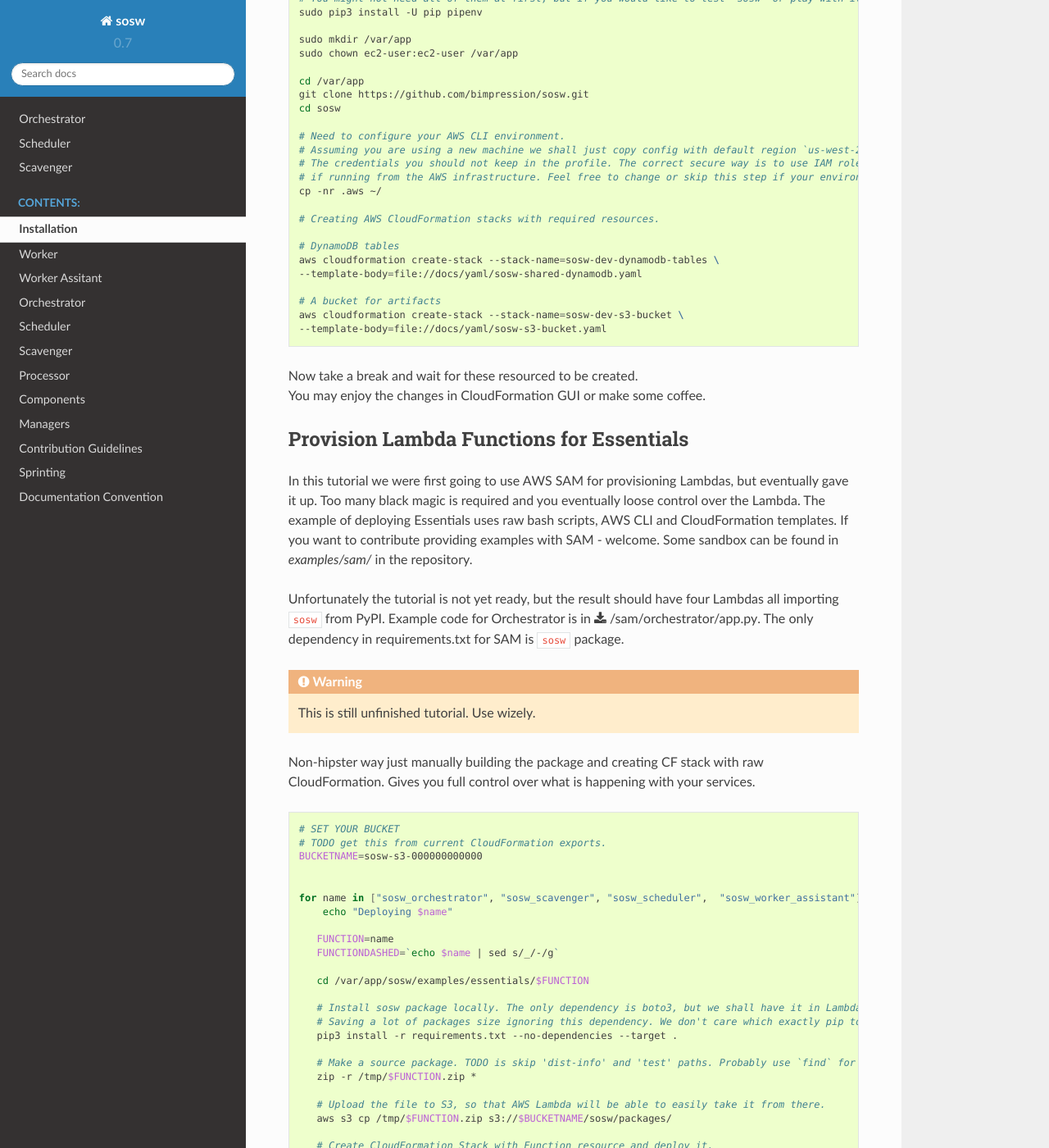
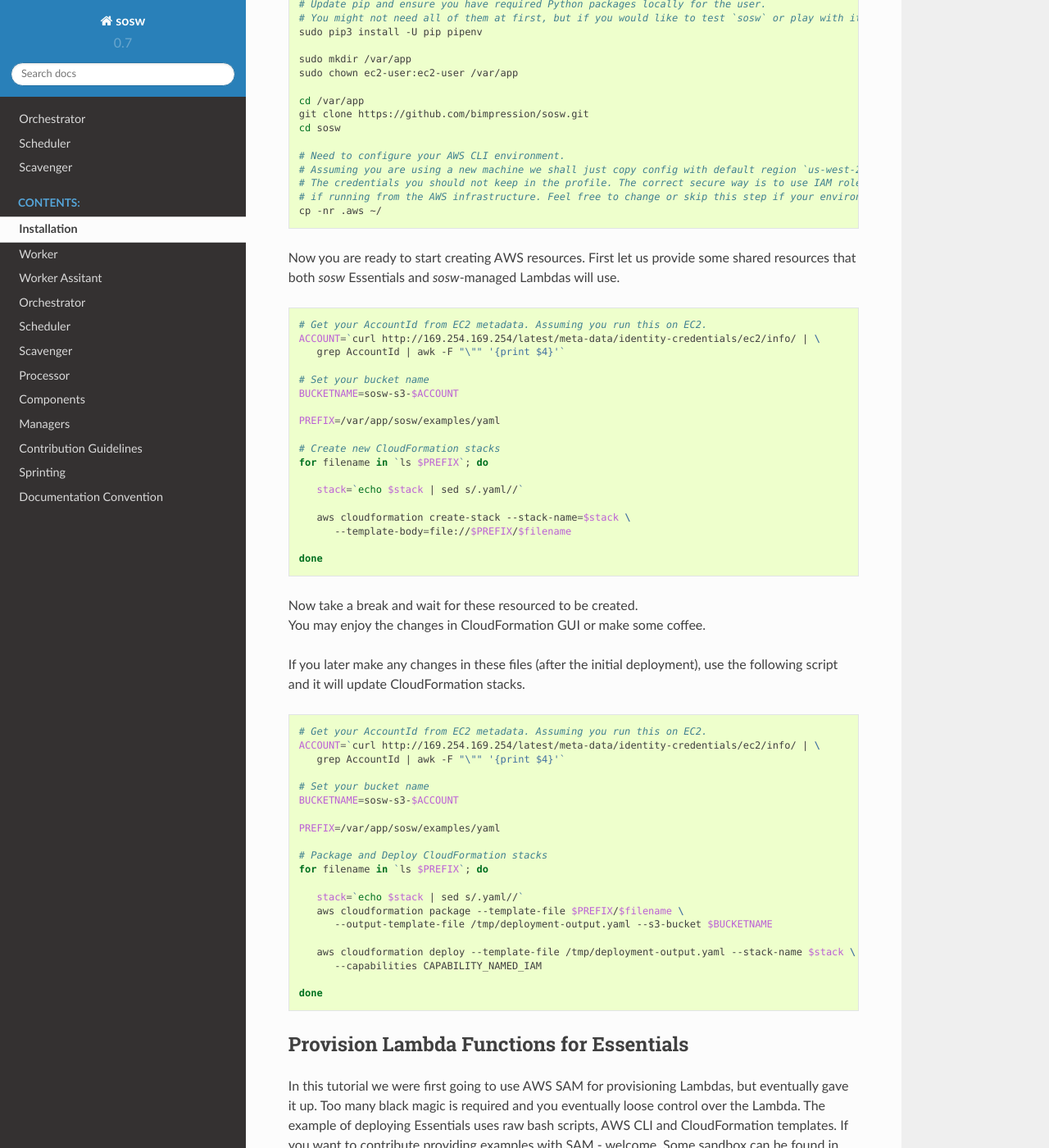
Before and after one commit to sosw/sosw, a Sphinx documentation site: the page built from docs/installation.rst, in a window 1280 px wide and 1400 px high, scrolled down 1280 px. Shown: the whole window at 82% size. Built offline with Sphinx 7.4.7 and the Read the Docs theme 2.0.0, drawn with Linux system fonts in a browser that asks for light colours; some of the changed text lies outside the part shown.

Commit message:
More docs about initial setup.

```diff
--- a/docs/installation.rst
+++ b/docs/installation.rst
@@ -13,11 +13,6 @@ Steps
 #. Upload Essentials Configurations
 #. Create Scheduled Rules
 
-- Scheduler
-- Orchestrator
-- Scavenger
-- WorkerAssistant
-- Worker
 
 Setup AWS Account
 -----------------
@@ -28,11 +23,16 @@ the `AWS Documentation <https://aws.amazon.com/premiumsupport/knowledge-center/c
 Provision Required AWS Resources
 --------------------------------
 
-There are three tables required to run SOSW
+There are three tables required to run SOSW. Nobody should touch these tables except sosw essentials.
 
 - close_tasks
 - retry_tasks
 - tasks
+
+Plus there is another table that you may use for your sosw-managed lambdas as well - `config`. Unfortunately the
+AWS SSM Parameter Store has pretty low IO limits and having hundreds of parallel executions starts throttling.
+`sosw` introduces similar mechanism for accessing configurations and parameters using DynamoDB as a storage.
+All functions inheriting from core `sosw.Processor` will fetch their config automatically.
 
 These can be setup with the provided example :download:`CloudFormation template </yaml/sosw-shared-dynamodb.yaml>`
 easily and includes both a testing set of tables along with a production set.
@@ -40,7 +40,7 @@ easily and includes both a testing set of tables along with a production set.
 The following Guide assumes that you are running these comands from some machine using either Key or Role
 with permissions to control IAM, Lambda, CloudWatch, DynamoDB (and probably something else will come).
 
-.. warning:: Do not run this in Production environment unless you completely understand what is going on!
+.. warning:: Do not run this in Production AWS Account unless you completely understand what is going on!
 
 The following commands are tested on a fresh EC2 instance running on default Amazon Linux 2 AMI.
 
@@ -67,19 +67,60 @@ The following commands are tested on a fresh EC2 instance running on default Ama
    # if running from the AWS infrastructure. Feel free to change or skip this step if your environment is configured.
    cp -nr .aws ~/
 
-   # Creating AWS CloudFormation stacks with required resources.
 
-   # DynamoDB tables
-   aws cloudformation create-stack --stack-name=sosw-dev-dynamodb-tables \
-   --template-body=file://docs/yaml/sosw-shared-dynamodb.yaml
+Now you are ready to start creating AWS resources. First let us provide some shared resources that both
+`sosw` Essentials and `sosw`-managed Lambdas will use.
 
-   # A bucket for artifacts
-   aws cloudformation create-stack --stack-name=sosw-dev-s3-bucket \
-   --template-body=file://docs/yaml/sosw-s3-bucket.yaml
 
+.. code-block:: bash
+
+   # Get your AccountId from EC2 metadata. Assuming you run this on EC2.
+   ACCOUNT=`curl http://169.254.169.254/latest/meta-data/identity-credentials/ec2/info/ | \
+      grep AccountId | awk -F "\"" '{print $4}'`
+
+   # Set your bucket name
+   BUCKETNAME=sosw-s3-$ACCOUNT
+
+   PREFIX=/var/app/sosw/examples/yaml
+
+   # Create new CloudFormation stacks
+   for filename in `ls $PREFIX`; do
+
+      stack=`echo $stack | sed s/.yaml//`
+
+      aws cloudformation create-stack --stack-name=$stack \
+         --template-body=file://$PREFIX/$filename
+
+   done
 
 | Now take a break and wait for these resourced to be created.
 | You may enjoy the changes in CloudFormation GUI or make some coffee.
+
+If you later make any changes in these files (after the initial deployment), use the following script
+and it will update CloudFormation stacks.
+
+.. code-block:: bash
+
+   # Get your AccountId from EC2 metadata. Assuming you run this on EC2.
+   ACCOUNT=`curl http://169.254.169.254/latest/meta-data/identity-credentials/ec2/info/ | \
+      grep AccountId | awk -F "\"" '{print $4}'`
+
+   # Set your bucket name
+   BUCKETNAME=sosw-s3-$ACCOUNT
+
+   PREFIX=/var/app/sosw/examples/yaml
+
+   # Package and Deploy CloudFormation stacks
+   for filename in `ls $PREFIX`; do
+
+      stack=`echo $stack | sed s/.yaml//`
+      aws cloudformation package --template-file $PREFIX/$filename \
+         --output-template-file /tmp/deployment-output.yaml --s3-bucket $BUCKETNAME
+
+      aws cloudformation deploy --template-file /tmp/deployment-output.yaml --stack-name $stack \
+         --capabilities CAPABILITY_NAMED_IAM
+
+   done
 
 
 Provision Lambda Functions for Essentials
@@ -102,15 +143,18 @@ Gives you full control over what is happening with your services.
 
 .. code-block:: bash
 
-   # SET YOUR BUCKET
-   # TODO get this from current CloudFormation exports.
-   BUCKETNAME=sosw-s3-000000000000
+   # Get your AccountId from EC2 metadata. Assuming you run this on EC2.
+   ACCOUNT=`curl http://169.254.169.254/latest/meta-data/identity-credentials/ec2/info/ | \
+      grep AccountId | awk -F "\"" '{print $4}'`
+
+   # Set your bucket name
+   BUCKETNAME=sosw-s3-$ACCOUNT
 
 
-   for name in ["sosw_orchestrator", "sosw_scavenger", "sosw_scheduler",  "sosw_worker_assistant"]; do
+   for name in `ls /var/app/sosw/examples/essentials`; do
        echo "Deploying $name"
 
-      FUNCTION=name
+      FUNCTION=$name
       FUNCTIONDASHED=`echo $name | sed s/_/-/g`
 
       cd /var/app/sosw/examples/essentials/$FUNCTION
@@ -129,11 +173,9 @@ Gives you full control over what is happening with your services.
       # aws cloudformation create-stack --stack-name=$FUNCTIONDASHED \
       # --template-body=file://yaml/$FUNCTIONDASHED.yaml
 
-      cd /var/app/sosw/examples
-
-      # Package and Deploy CloudFormation stack for the Orchestrator.
+      # Package and Deploy CloudFormation stack for the Function.
       # It will create the Function and a custom IAM role for it with permissions to required DynamoDB tables.
-      aws cloudformation package --template-file yaml/$FUNCTIONDASHED.yaml \
+      aws cloudformation package --template-file $FUNCTIONDASHED.yaml \
          --output-template-file /tmp/deployment-output.yaml --s3-bucket $BUCKETNAME
 
       aws cloudformation deploy --template-file /tmp/deployment-output.yaml --stack-name $FUNCTIONDASHED \
@@ -145,9 +187,14 @@ If you change anything in the code or simply want to redeploy the code use the f
 
 .. code-block:: bash
 
-   BUCKETNAME=sosw-s3-000000000000
+   # Get your AccountId from EC2 metadata. Assuming you run this on EC2.
+   ACCOUNT=`curl http://169.254.169.254/latest/meta-data/identity-credentials/ec2/info/ | \
+      grep AccountId | awk -F "\"" '{print $4}'`
 
-   for name in ["sosw_orchestrator", "sosw_scavenger", "sosw_scheduler",  "sosw_worker_assistant"]; do
+   # Set your bucket name
+   BUCKETNAME=sosw-s3-$ACCOUNT
+
+   for name in `ls /var/app/sosw/examples/essentials`; do
        echo "Deploying $name"
 
        cd /var/app/sosw/examples/essentials/$name
```
Also changed, not shown: 7 other files.
